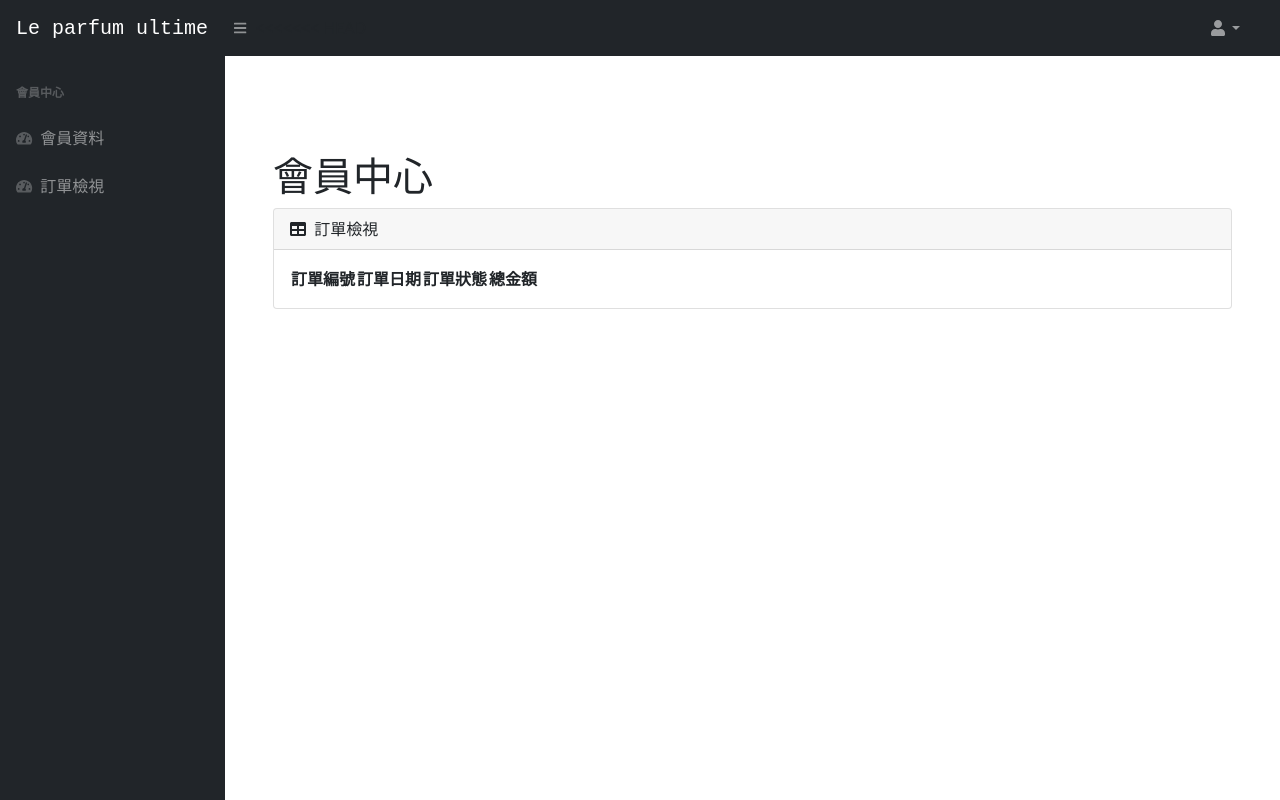
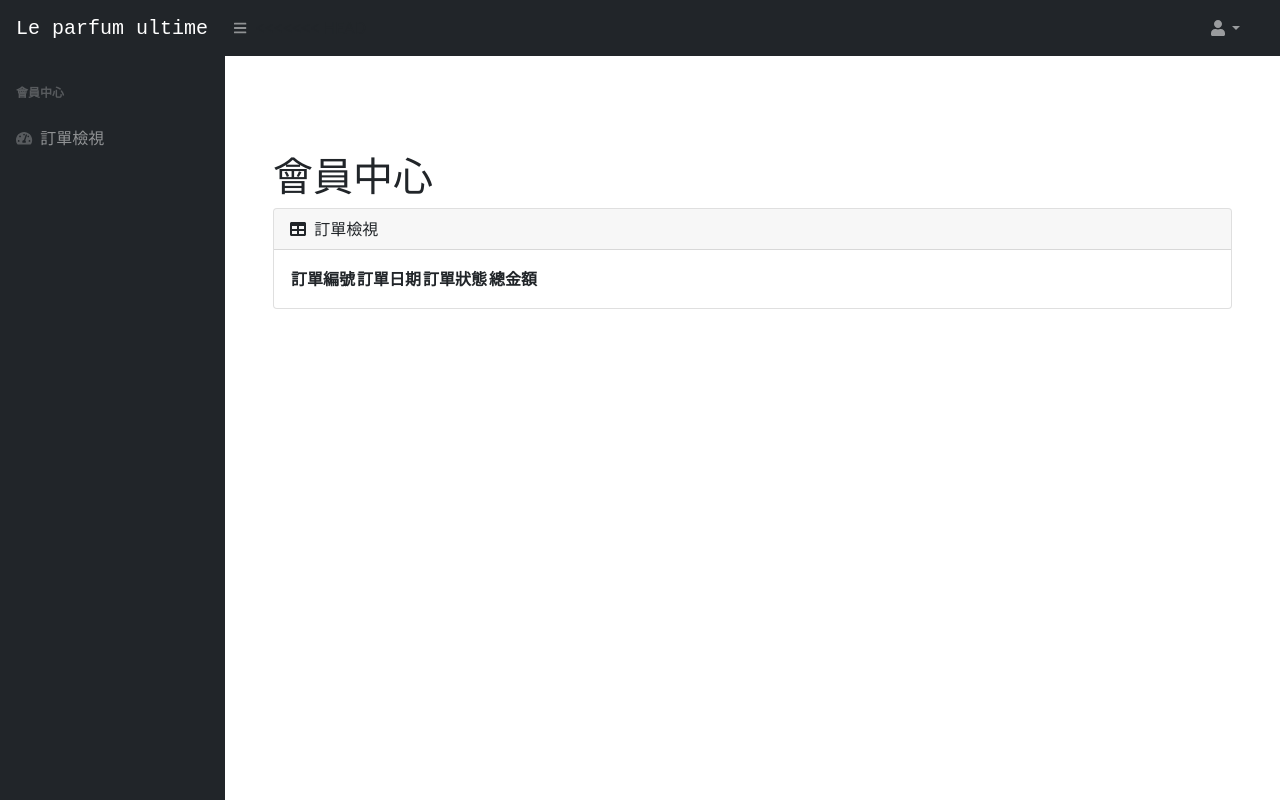
Before and after one commit to WISD-2021/final10, a Laravel app: page /customers in a window 1280 px wide. Run offline with Laravel 8, Linux system fonts and the light colour scheme; data that the repository does not hold is empty; some libraries are stand-ins or nearby versions.

Commit message:
bug修改

```diff
--- a/app/Http/Controllers/AdminOrderController.php
+++ b/app/Http/Controllers/AdminOrderController.php
@@ -9,7 +9,7 @@ use Illuminate\Support\Facades\DB;
 class AdminOrderController extends Controller
 {
     public function show(){
-        $orders=Order::where('customer_id','=',auth()->user()->id)->get();
+        $orders=Order::orderBy('id', 'ASC')->get();
         $items=Item::orderBy('id', 'ASC')->get();
 
         $data=['orders'=>$orders,'items'=>$items];
--- a/resources/views/layouts/partials/leftsideccc.blade.php
+++ b/resources/views/layouts/partials/leftsideccc.blade.php
@@ -76,11 +76,7 @@
         <div class="sb-sidenav-menu">
             <div class="nav">
                 <div class="sb-sidenav-menu-heading">會員中心</div>
-                <a class="nav-link" href="{{ route('admin.products.show') }}">
-                    <div class="sb-nav-link-icon"><i class="fas fa-tachometer-alt"></i></div>
-                    會員資料
-                </a>
-                <a class="nav-link" href="index.html">
+                <a class="nav-link" href="{{ route('customers.index')}}">
                     <div class="sb-nav-link-icon"><i class="fas fa-tachometer-alt"></i></div>
                     訂單檢視
                 </a>
--- a/resources/views/layouts/partials/navigationccc.blade.php
+++ b/resources/views/layouts/partials/navigationccc.blade.php
@@ -1,7 +1,7 @@
 
 <!--bar--> <nav class="sb-topnav navbar navbar-expand navbar-dark bg-dark">
     <!-- Navbar Brand-->
-    <a class="navbar-brand ps-3" href="{{ route('admin.index') }}"><font style="font-family:'Courier New'">Le parfum ultime</font></a>
+    <a class="navbar-brand ps-3" href="{{ route('index') }}"><font style="font-family:'Courier New'">Le parfum ultime</font></a>
     <!-- Sidebar Toggle-->
     <button class="btn btn-link btn-sm order-1 order-lg-0 me-4 me-lg-0" id="sidebarToggle" href="#!"><i class="fas fa-bars"></i></button>
 <<<<<<< HEAD
--- a/resources/views/layouts/productmaster.blade.php
+++ b/resources/views/layouts/productmaster.blade.php
@@ -120,7 +120,6 @@
                         @endif
                     @endauth
                 </div>
-
             @endif
                     </li>
             </ul>
```
